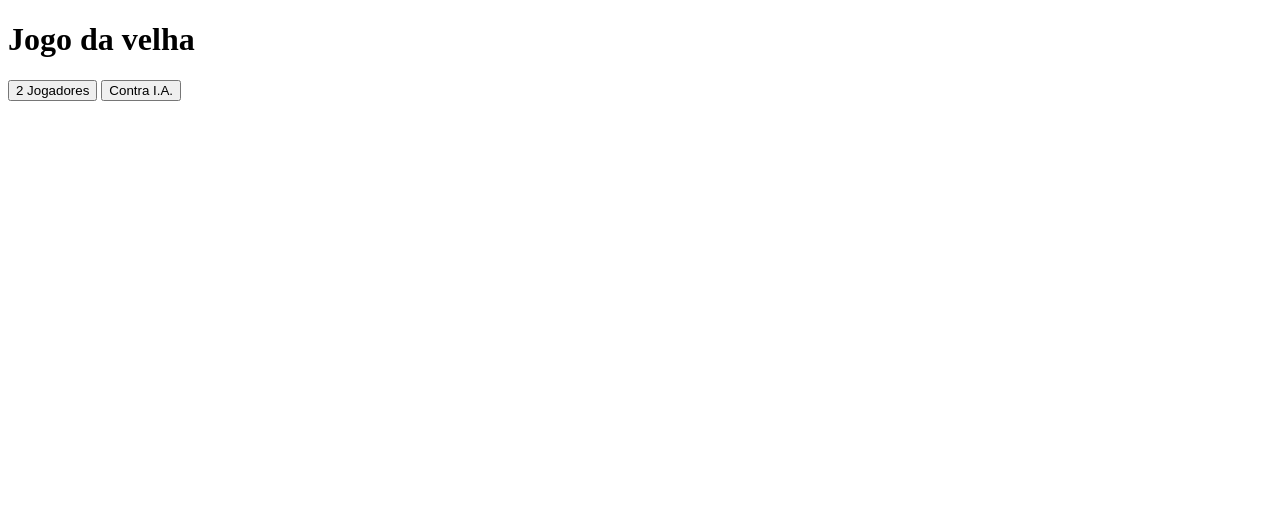
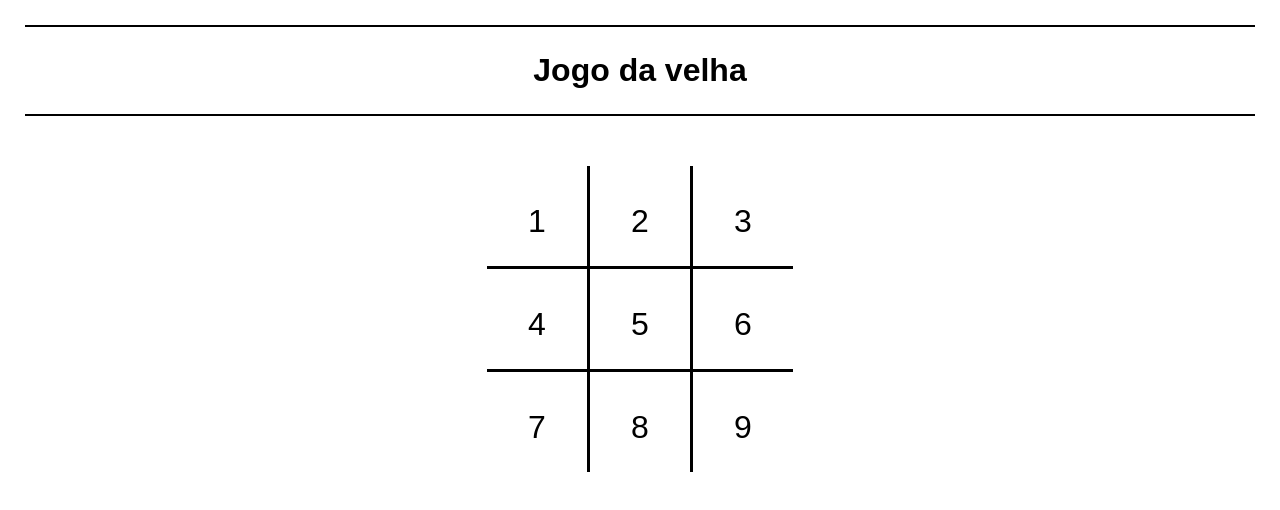
Before and after one commit to Pedro1301h/project_jogo_da_velha, a plain HTML site: page index.html in a window 1280 px wide. Both pictures are taken after a click on the button "2 Jogadores". Drawn offline with Linux system fonts and the light colour scheme.

Commit message:
Adicionando script

```diff
--- a/index.html
+++ b/index.html
@@ -7,15 +7,18 @@
     <link rel="stylesheet" href="style.css">
 </head>
 <body>
-    <header>
+    <header id="cabecalho">
         <h1>
             Jogo da velha
         </h1>
     </header>
-    <main>
+    <main id="principal">
+        <div id="botoes">
+            <input id="jogaDois" type="button" value="2 Jogadores">
+            <input id="jogaRandom" type="button" value="Contra I.A.">
+        </div>
         <div id="jogo">
-            <input id="jogaDois" type="button" value="2 Jogadores">
-            <input id="jogaIa" type="button" value="Contra I.A.">
+
         </div>
     </main>
     <script src="sript.js"></script>
--- a/sript.js
+++ b/sript.js
@@ -0,0 +1,29 @@
+"use strict"
+
+let jogaDois = document.querySelector('#jogaDois')
+let jogaRandom = document.querySelector('#jogaRandom')
+let jogo = document.querySelector('#jogo')
+let botoes = document.querySelector('#botoes')
+let quad1 = document.querySelector('#quadro1')
+let quadro
+
+function criarQuadros(){
+    for(let i = 1;i < 10;i++){
+        quadro = document.createElement('div')
+        jogo.appendChild(quadro)
+        quadro.setAttribute('class','quadros')
+        quadro.setAttribute('id','quadro'+[i])
+        quadro.innerHTML='<br>'+[i]
+    }
+
+}
+
+jogaDois.addEventListener('click',function(){
+    botoes.innerHTML=''
+    criarQuadros()
+})
+
+jogaRandom.addEventListener('click',function(){
+    botoes.innerHTML=''
+    criarQuadros()
+})
--- a/style.css
+++ b/style.css
@@ -0,0 +1,45 @@
+@charset "utf-8";
+
+*{
+    margin: 0;
+    padding: 0;
+    font-family: Arial, Helvetica, sans-serif;
+    text-align: center;
+}
+
+#cabecalho{
+    margin: 25px;
+    padding: 25px;
+    border-top: 2px black solid;
+    border-bottom: 2px black solid;
+}
+
+#jogo{
+    max-width: 350px;
+    min-height: 350px;
+    margin: 50px auto;
+}
+
+.quadros{
+    /*border: 1px black solid;*/
+    display: inline-block;
+    width: 100px;
+    height: 100px;
+    font-size: 2em;
+}
+
+#quadro1, #quadro2, #quadro3{
+    border-bottom: 3px black solid;
+}
+
+#quadro1, #quadro4, #quadro7{
+    border-right: 3px black solid;
+}
+
+#quadro2, #quadro5, #quadro8{
+    border-right: 3px black solid;
+}
+
+#quadro4, #quadro5, #quadro6{
+    border-bottom: 3px black solid;
+}
```
